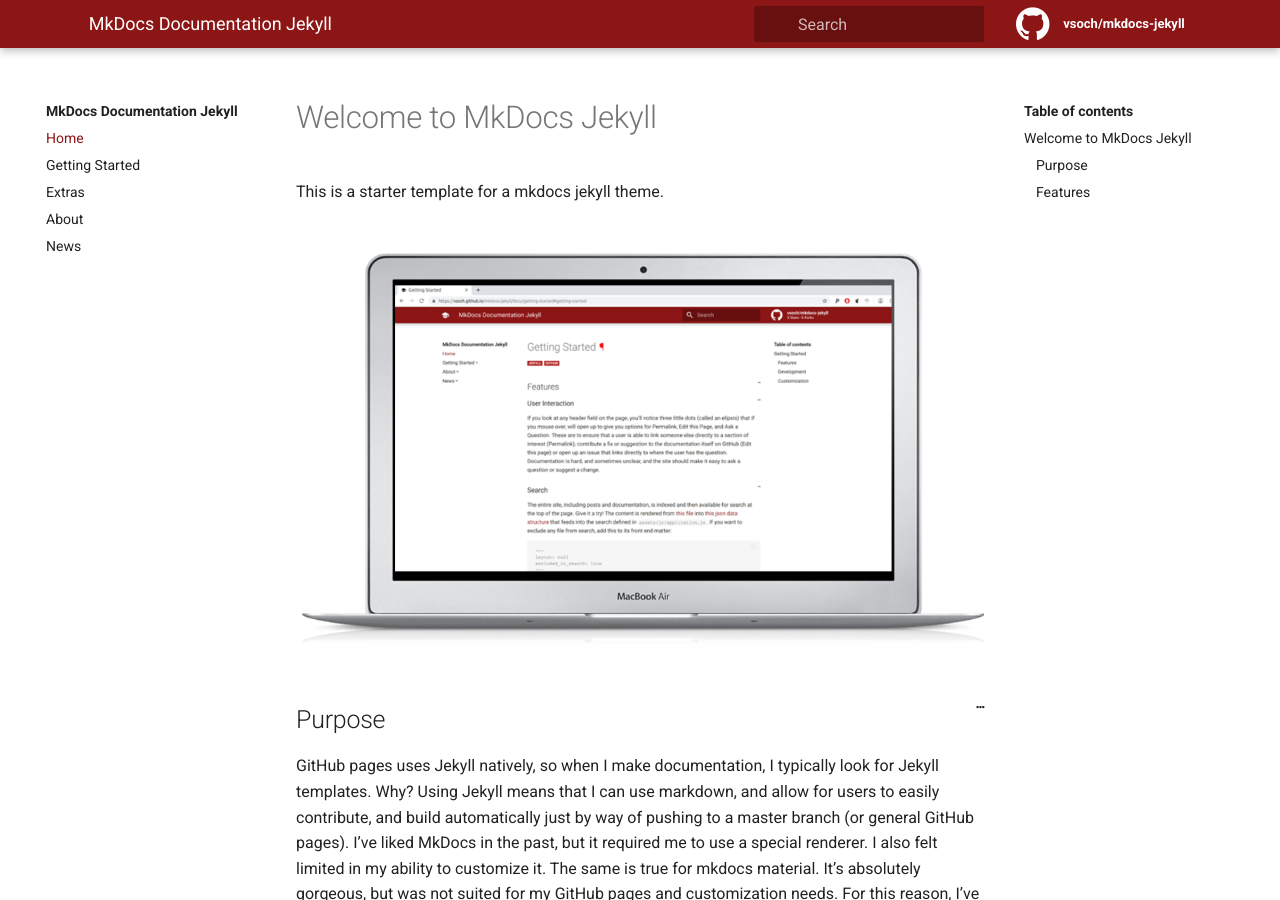
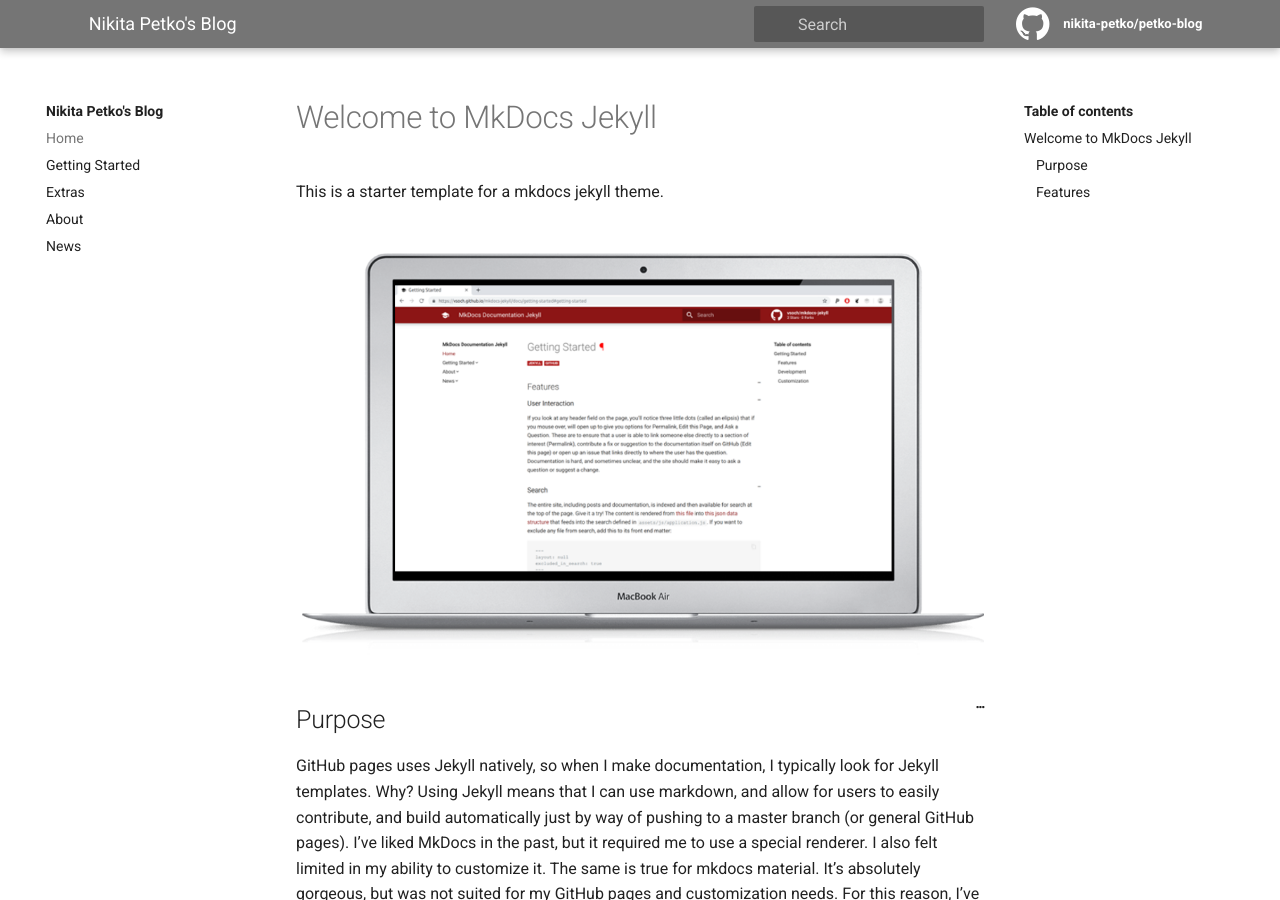
Before and after one commit to nikita-petko/petko-blog, a Jekyll site: the page built from pages/index.md, in a window 1280 px wide and 900 px high. Built offline with Jekyll 4.4.1, drawn with Linux system fonts in a browser that asks for light colours; some of the changed text lies outside the part shown.

Commit message:
Update _config.yml

```diff
--- a/_config.yml
+++ b/_config.yml
@@ -14,29 +14,29 @@
 # You can create any custom variable you would like, and they will be accessible
 # in the templates via {{ site.myvariable }}.
 
-title: MkDocs Documentation Jekyll
-email: your-email@domain.com
-author: Dinosaur Avocado
+title: Nikita Petko's Blog
+email: petko@vmminfra.net
+author: Nikita Petko
 description: > # this means to ignore newlines until "baseurl:"
   Write an awesome description for your new site here. You can edit this
   line in _config.yml. It will appear in your document head meta (for
   Google search results) and in your feed.xml site description.
 
 # DO NOT CHANGE THE LINE OF THIS FILE without editing .circleci/circle_urls.sh
-baseurl: "/mkdocs-jekyll" # the subpath of your site, e.g. /blog
+baseurl: "/petko-blog" # the subpath of your site, e.g. /blog
 
 # This is mostly for testing
-url: "https://vsoch.github.io" # the base hostname & protocol for your site
+url: "https://nikita-petko.github.io" # the base hostname & protocol for your site
 
 # Social (First three Required)
-repo: "https://github.com/vsoch/mkdocs-jekyll"
-github_user: "vsoch"
-github_repo: "mkdocs-jekyll"
+repo: "https://github.com/nikita-petko/petko-blog"
+github_user: "nikita-petko"
+github_repo: "petko-blog"
 
 # Optional
-twitter: vsoch
-linkedin: vsochat
-dockerhub: vanessa
+twitter: nikita_petko
+linkedin: nikita-petko
+dockerhub: nkpetko
 # google-analytics: G-XXXXXXXXXX
 # Image and (square) dimension for logo (don't start with /)
 # If commented, will use material hat theme
@@ -49,19 +49,14 @@ markdown: kramdown
 
 # If you add tags to pages, you can link them to some external search
 # If you want to disable this, comment the URL.
-tag_search_endpoint: https://ask.cyberinfrastructure.org/search?q=
-tag_color: danger # danger, success, warning, primary, info, secondary
+tag_color: success # danger, success, warning, primary, info, secondary
 
 # Add a page at /forum to list a set of discourse topics. The site needs
 # to enable "embed topics" setting
 # https://meta.discourse.org/t/embedding-a-list-of-discourse-topics-in-another-site/125911
-discourse_site: "https://ask.cyberinfrastructure.org"
-discourse_per_page: 10
-discourse_category: "stanford-research-computing"
-discourse_tags: null # comma separated string, leave null to not filter
 
-accentColor: red # purple, green, etc.
-themeColor: red # purple, green, blue, orange, purple, grey
+accentColor: grey # purple, green, etc.
+themeColor: grey # purple, green, blue, orange, purple, grey
 fixedNav: 'true' # true or false
 
 permalink: /:year/:title/
```
